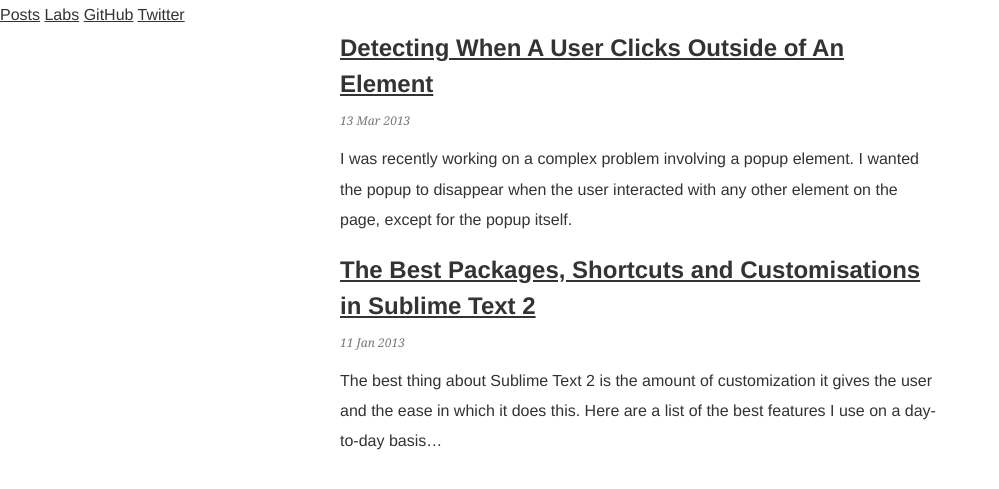
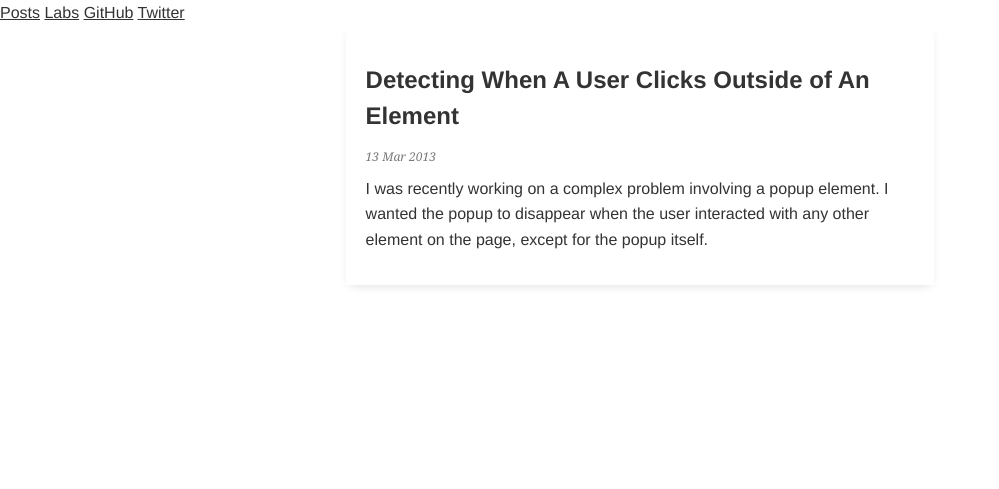
Before and after one commit to hollandben/benholland.me, a Jekyll site: the page built from index.html, in a window 1280 px wide. Shown: the top 489 px of the page, without its empty margins (0-999 px from the left). Built offline with Jekyll 4.4.1, drawn with Linux system fonts in a browser that asks for light colours; Markdown is read by kramdown in place of the engine named in the settings.

Commit message:
Added basic mobile view and typography styles

```diff
--- a/css/main.css
+++ b/css/main.css
@@ -355,20 +355,32 @@ th {
 }
 html {
   font-size: 62.5%;
+  font-size: calc(0.625em);
 }
 body {
   background-color: #ffffff;
   color: #333333;
-  font-size: 16px;
+  font-size: 1.6em;
+  line-height: 1.5;
   font-family: 'Myriad Pro', Helvetica, Arial, sans-serif;
-  line-height: 1.9;
   -webkit-font-smoothing: antialiased;
   -moz-osx-font-smoothing: antialiased;
 }
+@media (min-width: 560px) {
+  body {
+    font-size: 1.6em;
+    line-height: 1.6;
+  }
+}
 .content {
+  -webkit-box-sizing: border-box;
+  -moz-box-sizing: border-box;
+  -ms-box-sizing: border-box;
+  box-sizing: border-box;
   position: relative;
-  width: 85%;
-  max-width: 600px;
+  width: 100%;
+  max-width: 640px;
+  padding: 0 2%;
   margin: 0 auto;
 }
 h1,
@@ -377,7 +389,7 @@ h3,
 h4,
 h5,
 h6 {
-  margin: 0;
+  margin: 0 0 $baseline 0;
   color: #333333;
   font-size: 16px;
   font-size: 1.6rem;
@@ -386,16 +398,30 @@ h6 {
   vertical-align: bottom;
 }
 h1 {
+  font-size: 20px;
+  font-size: 2rem;
+  line-height: 26px;
+  line-height: 2.6rem;
+}
+h1 a {
+  text-decoration: none;
+}
+@media (min-width: 640px) {
+  h1 {
     font-size: 24px;
     font-size: 2.4rem;
     line-height: 36px;
     line-height: 3.6rem;
   }
+}
 h2 {
-  font-size: 20px;
-  font-size: 2rem;
-  line-height: 30px;
-  line-height: 3rem;
+  font-size: 16px;
+  font-size: 1.6rem;
+  line-height: 24px;
+  line-height: 2.4rem;
+}
+p {
+  margin: 0 0 12px 0;
 }
 a {
   color: #333;
@@ -407,12 +433,20 @@ ul.unstyled {
 }
 .meta {
   color: #787878;
+  font-size: 11px;
+  font-size: 1.1rem;
+  line-height: 13px;
+  line-height: 1.3rem;
+  font-style: italic;
+  font-family: Georgia;
+}
+@media (min-width: 640px) {
+  .meta {
     font-size: 12px;
     font-size: 1.2rem;
     line-height: 14px;
     line-height: 1.4rem;
-  font-style: italic;
-  font-family: Georgia;
+  }
 }
 .btn {
   position: relative;
@@ -507,3 +541,12 @@ td {
   padding: 8px 10px;
   text-align: left;
 }
+.post {
+  -webkit-box-sizing: border-box;
+  -moz-box-sizing: border-box;
+  -ms-box-sizing: border-box;
+  box-sizing: border-box;
+  padding: 20px;
+  margin-bottom: 36px;
+  box-shadow: 0 4px 10px -4px rgba(0, 0, 0, 0.15);
+}
--- a/index.html
+++ b/index.html
@@ -4,7 +4,7 @@ title: Web Developer and JavaScript Nerd | Ben Holland
 ---
 
 <ul class="unstyled posts">
-{% for post in site.posts limit:2 %}
+{% for post in site.posts limit:1 %}
     <li class="post">
         <h1 class="post__title"><a href="{{ post.url }}">{{ post.title }}</a></h1>
         <p class="meta">{{ post.date | date_to_string }}</p>
--- a/less/_build.less
+++ b/less/_build.less
@@ -8,3 +8,5 @@
 @import 'buttons';
 @import 'forms';
 @import 'tables';
+
+@import 'posts';
--- /dev/null
+++ b/less/posts.less
@@ -0,0 +1,6 @@
+.post {
+    .box-sizing();
+    padding: 20px;
+    margin-bottom: @baseline*3;
+    box-shadow: 0 4px 10px -4px rgba(0, 0, 0, 0.15);
+}
```
Also changed, not shown: less/base.less (+12 -4 lines), less/typography.less (+21 -4 lines), 2 other files. Lines whose indentation alone changed are shown as unchanged.
